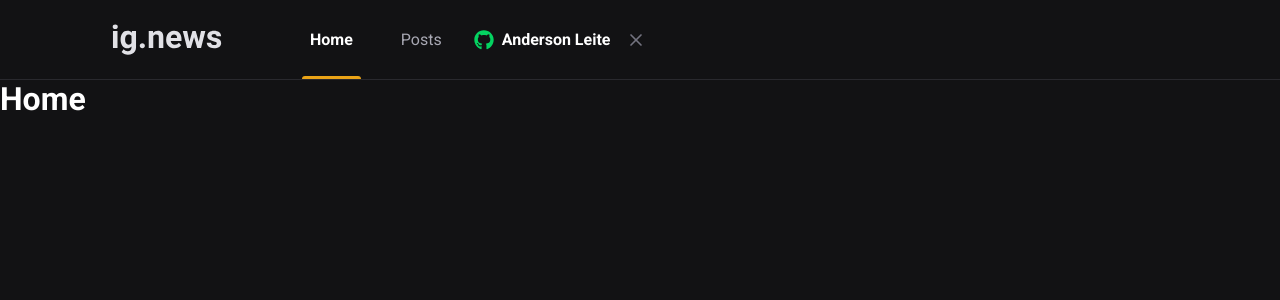
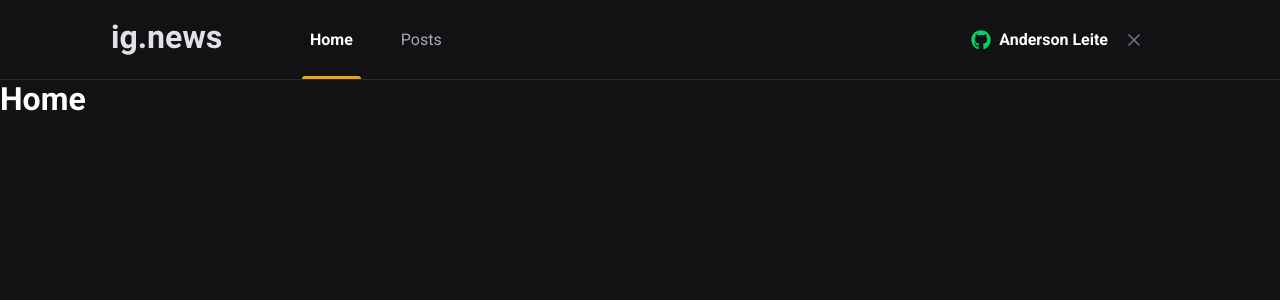
Before and after one commit to andersonleite1/devnews, a Next.js app: page / in a window 1280 px wide. Shown: the top 300 px of the page. Built offline with nearby package versions, Linux system fonts and the light colour scheme.

Commit message:
style: add margin button at Haeder

```diff
--- a/src/components/Header/styles.module.scss
+++ b/src/components/Header/styles.module.scss
@@ -47,4 +47,8 @@
       }
     }
   }
+
+  button {
+    margin-left: auto;
+  }
 }
```
